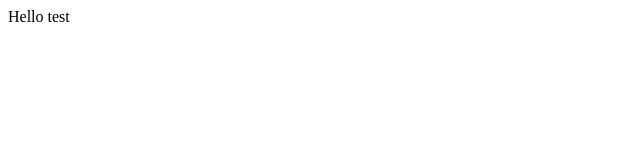
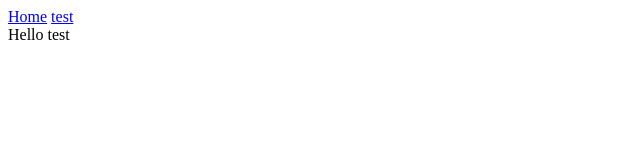
Before and after one commit to kachark/portfolio, a SvelteKit app: page /test in a window 1280 px wide. Shown: the top 160 px of the page, without its empty margins (0-640 px from the left). Built offline with nearby package versions, Linux system fonts and the light colour scheme.

Commit message:
added layout and error components

```diff
--- /dev/null
+++ b/src/routes/+error.svelte
@@ -0,0 +1,5 @@
+<svelte:head>
+	<title>404 Not Found</title>
+</svelte:head>
+
+<h1>The page you requested could not be found.</h1>
--- /dev/null
+++ b/src/routes/+layout.svelte
@@ -0,0 +1,12 @@
+<script lang="ts">
+  import { base } from '$app/paths'
+</script>
+
+<nav>
+  <a href="{base}/">Home</a>
+  <a href="{base}/test">test</a>
+</nav>
+
+<main>
+  <slot />
+</main>
```
